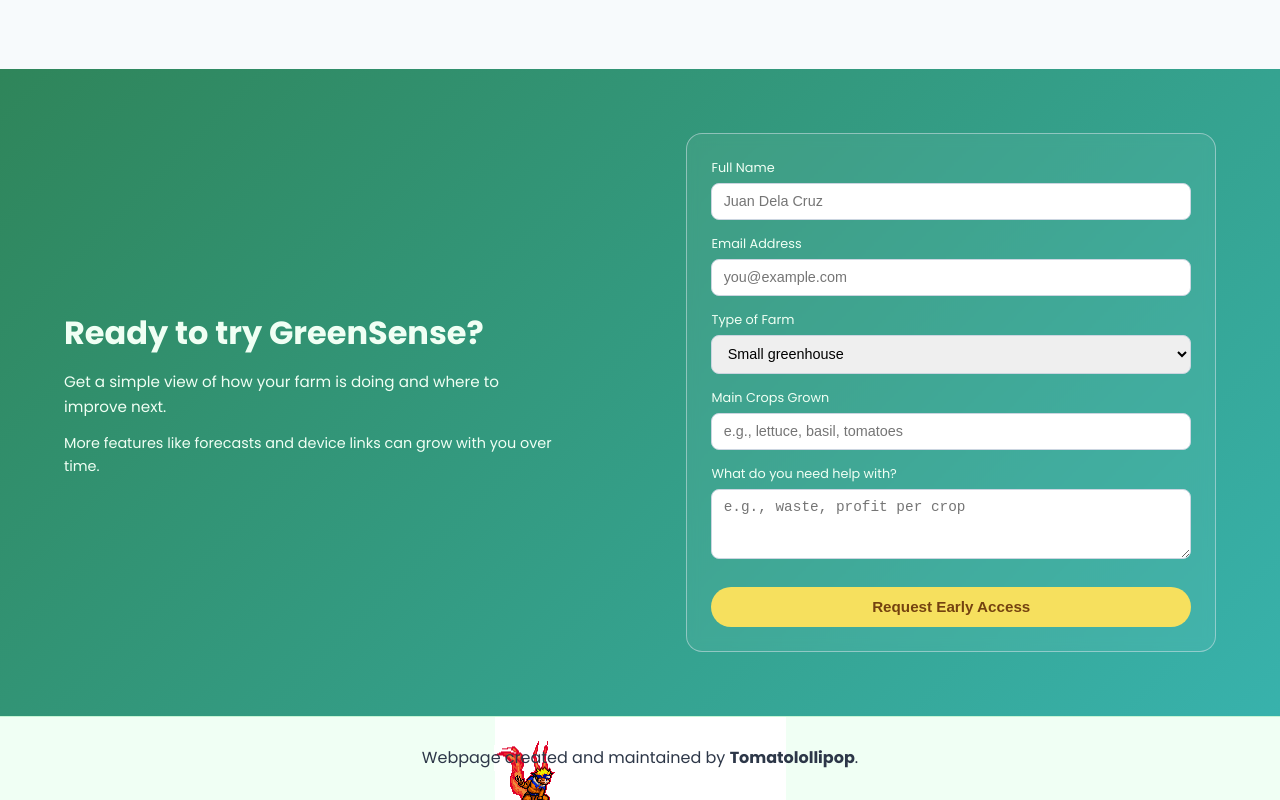
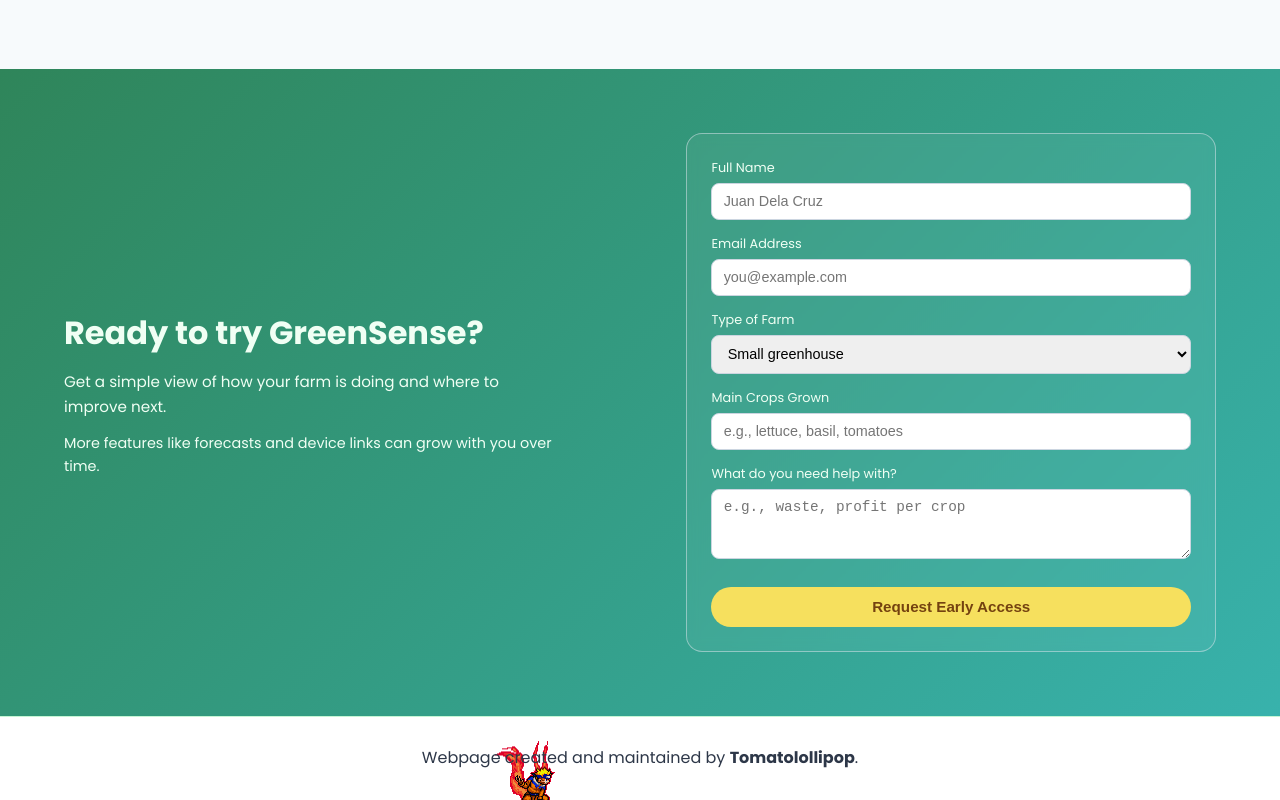
Before and after one commit to tomatolollipop/Landing-Page, a plain HTML site: page index.html in a window 1280 px wide. Shown: the part 1905-2705 px from the top of the page. Drawn offline with Linux system fonts and the light colour scheme.

Commit message:
Change footer background color to white

```diff
--- a/landing_pageClean.css
+++ b/landing_pageClean.css
@@ -574,7 +574,7 @@ textarea {
 /* addded for tomatolollipop logo */
 .footer {
     padding: 1.8rem 0;
-    background: #f0fff4;
+    background: #ffffff;
     border-top: 1px solid #c6f6d5;
     text-align: center;
 }
@@ -605,7 +605,7 @@ background-image: url("img/naruto.gif");
 @media (max-width: 992px) {
     .hero-grid,
     .about-content,
-    .cards-grid,
+    .cards-grid
     /* .benefits-grid, */
     /* .signup-inner  */
     {
```
